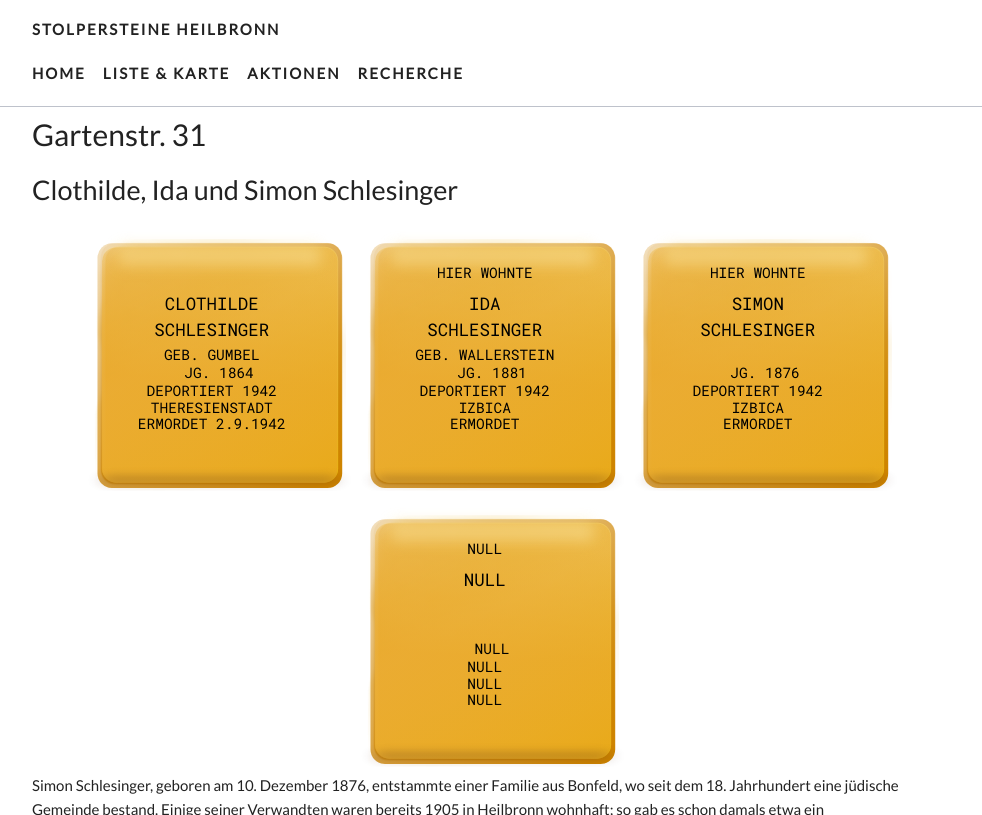
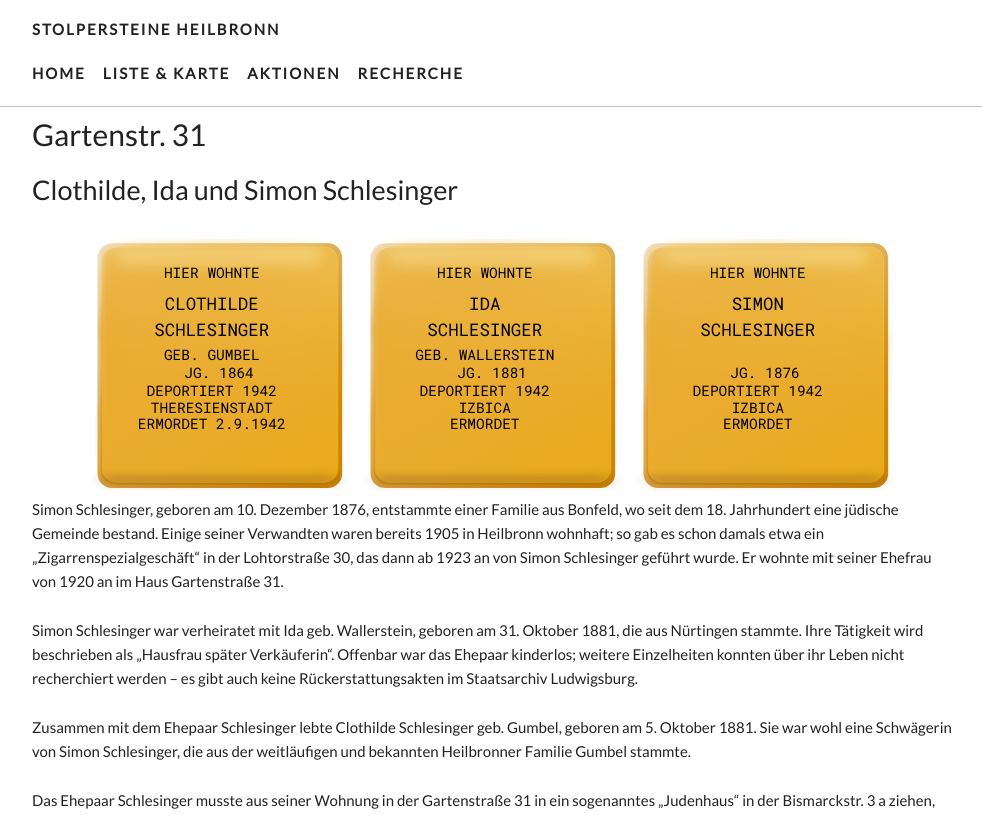
Before and after one commit to opendata-heilbronn/stolpersteine, a Jekyll site: the page built from _list/gartenstr-31.markdown, in a window 1280 px wide and 900 px high, cut to the strip 0-815 px from the top of the window. Shown: the whole strip, without its empty margins (148-1130 px from the left). Built offline with Jekyll 4.4.1, drawn with Linux system fonts in a browser that asks for light colours; nearby versions of some CDN libraries; some web fonts are replaced.

Commit message:
Updated Gartenstr 31

```diff
--- a/_list/gartenstr-31.markdown
+++ b/_list/gartenstr-31.markdown
@@ -4,7 +4,7 @@ date: 2017-06-27 09:00:00 Z
 names: Clothilde, Ida und Simon Schlesinger
 paten: Dr. Gerhard Schneider / Freundeskreis Synagoge Heilbronn e.V.
 steine:
-- -
+- - HIER WOHNTE
   - 'CLOTHILDE '
   - SCHLESINGER
   - GEB. GUMBEL
@@ -31,15 +31,6 @@ steine:
   - IZBICA
   - ERMORDET
   -
-- - 'null'
-  - 'null'
-  -
-  -
-  - 'null'
-  - 'null'
-  - 'null'
-  - 'null'
-  -
 x: 49.143348
 y: 9.224821
 ---
```
